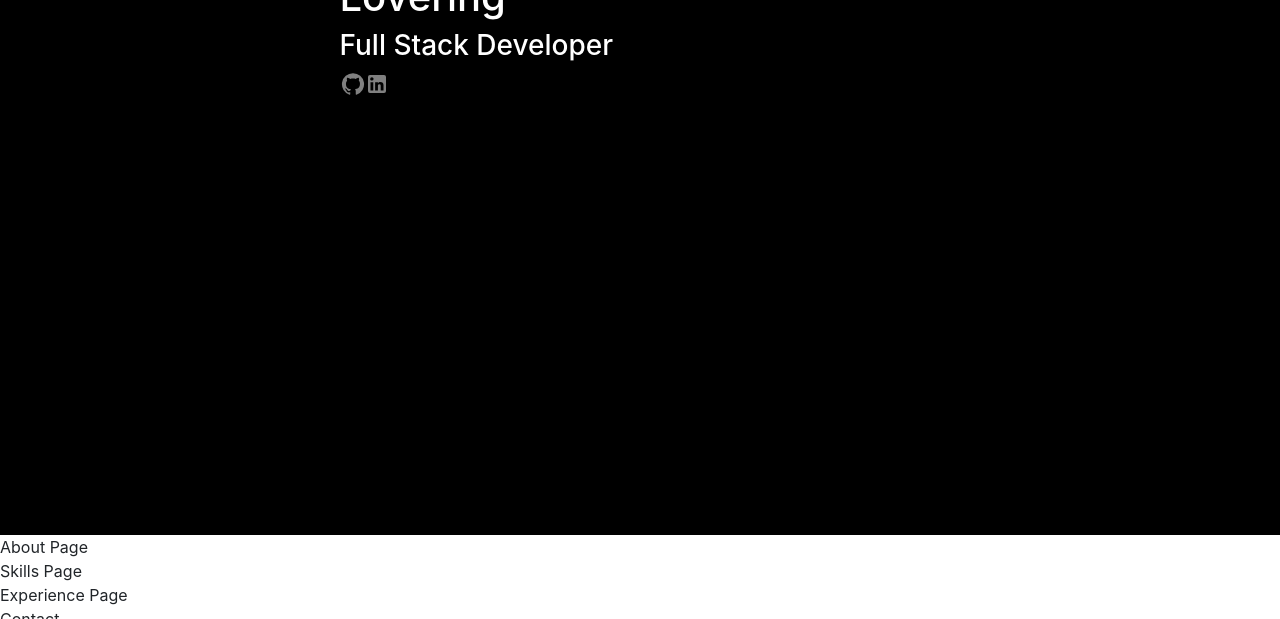
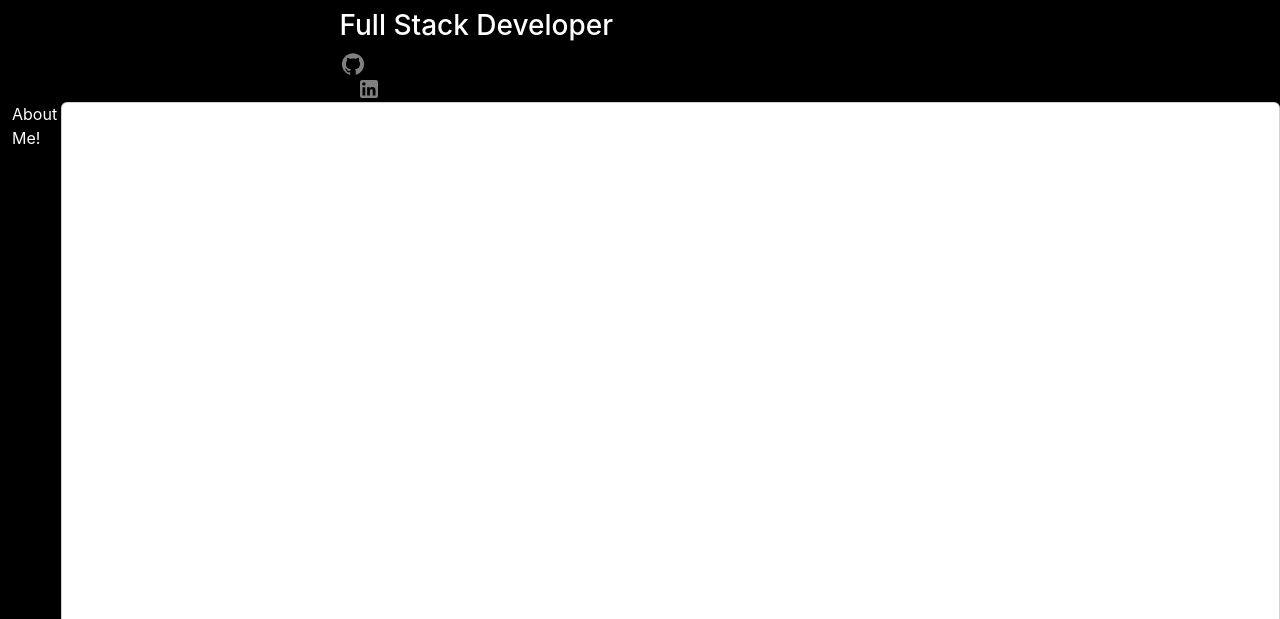
Before and after one commit to samlovering/resume, a React (Create React App) app in the folder resume/: page / in a window 1280 px wide. Shown: the part 333-952 px from the top of the page. Built offline with nearby package versions, Linux system fonts and the light colour scheme.

Commit message:
about page work

```diff
--- a/resume/src/components/navbar.css
+++ b/resume/src/components/navbar.css
@@ -2,6 +2,7 @@
     background-color: #333;
     width: auto;
     overflow: hidden;
+    height: var(--navHeight);
 }
 #navbar a{
     color: #f2f2f2;
--- /dev/null
+++ b/resume/src/components/pages/about.css
@@ -0,0 +1,5 @@
+#about{
+    height: 100vh;
+    background-color: black;
+    color:white;
+  }
--- a/resume/src/components/pages/about.tsx
+++ b/resume/src/components/pages/about.tsx
@@ -1,9 +1,25 @@
 import React from "react";
+import { Container, Row, Col, Card } from "react-bootstrap";
+import "./about.css"
 
 export default class About extends React.Component<any, any>{
     render(){
         return(
-            <div id="about">About Page</div>
+            <div id="about" className="about">
+            <Container> About Me!
+            <Row>
+                <Card>
+                    <Card.Body>
+                    <Card.Title>About Me</Card.Title>
+                    <Card.Text>
+                        Hi, I'm [Your Name]. I am a passionate web developer with a strong background in front-end development. I love creating beautiful and interactive web applications that provide great user experiences.
+                    </Card.Text>
+                    </Card.Body>
+                </Card>
+            </Row>
+            </Container>
+
+            </div>
         )
     }
 }
--- a/resume/src/components/pages/landingpage.css
+++ b/resume/src/components/pages/landingpage.css
@@ -1,5 +1,5 @@
 .landingpage{
-    height: 100vh;
+    height: 100vh - var(--navHeight);
     background-color: black;
     color:white;
     overflow: hidden;
--- a/resume/src/components/pages/landingpage.tsx
+++ b/resume/src/components/pages/landingpage.tsx
@@ -20,7 +20,7 @@ export default class LandingPage extends React.Component<any, any>{
                             <Col md={1}>
                             <a className='landingpage-icon' href='https://github.com/samlovering'><GitHubIcon/></a>
                             </Col>
-                            <Col md={1}>
+                            <Col md={1} className="ml-3">
                             <a className='landingpage-icon' href='https://www.linkedin.com/in/samuellovering/'><LinkedInIcon/></a>
                             </Col>
                         </Row>
--- a/resume/src/index.css
+++ b/resume/src/index.css
@@ -1,3 +1,7 @@
+:root {
+  --navHeight: 6vh;
+}
+
 body {
   margin: 0;
   font-family: -apple-system, BlinkMacSystemFont, 'Segoe UI', 'Roboto', 'Oxygen',
```
